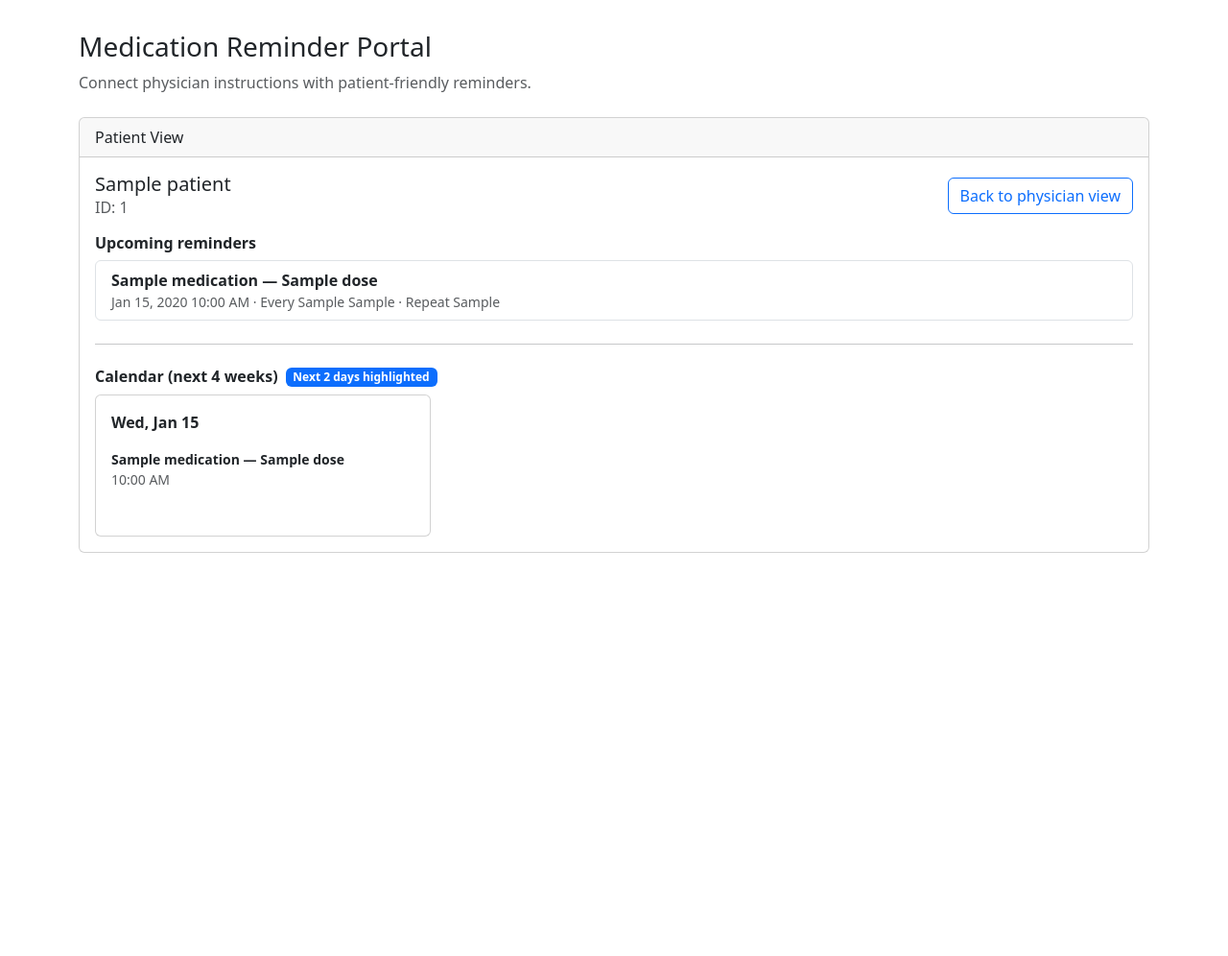
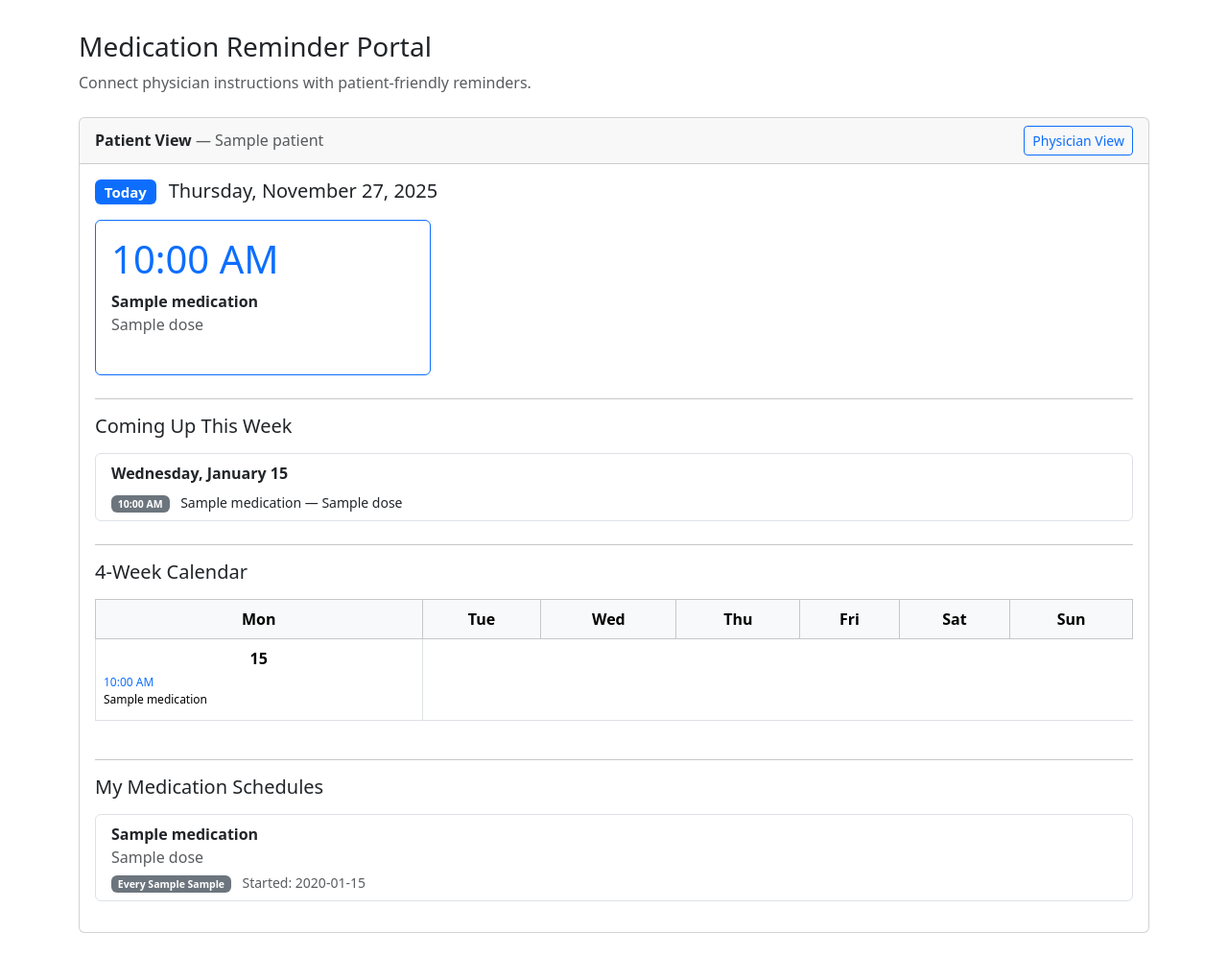
Before and after one commit to eelster/med_reminder, a Flask app: template templates/patient.html in a window 1280 px wide. Shown: the whole page at 96% size. Before the commit the page ends 576 px from the top, so only its background shows below. Run offline with Flask 3, Linux system fonts and the light colour scheme; the template is opened without the code that fills it: most values are stand-ins (such as "Sample title", 1, 10 or a date in 2020).

Commit message:
better patient view

```diff
--- a/app.py
+++ b/app.py
@@ -156,7 +156,12 @@
     patient = find_patient(patient_id)
     if not patient:
         return render_template(
-            "patient.html", patient=None, occurrences=[], calendar_days=[]
+            "patient.html",
+            patient=None,
+            todays_meds=[],
+            next_week_meds=[],
+            calendar_weeks=[],
+            schedules=[]
         )
 
     if "schedules" not in patient:
@@ -174,6 +179,7 @@
 
     occurrences.sort(key=lambda item: item["time"])
 
+    # Group occurrences by day
     occurrences_by_day: Dict[datetime.date, List[Dict]] = {}
     for occurrence in occurrences:
         occ_date = occurrence["time"].date()
@@ -181,26 +187,56 @@
             continue
         occurrences_by_day.setdefault(occ_date, []).append(occurrence)
 
-    calendar_days = []
-    for day_offset in range(28):
+    # Today's medications
+    todays_meds = sorted(
+        occurrences_by_day.get(today, []),
+        key=lambda item: item["time"]
+    )
+
+    # Next 7 days medications
+    next_week_meds = []
+    for day_offset in range(1, 8):
         day_date = today + timedelta(days=day_offset)
-        day_occurrences = sorted(
-            occurrences_by_day.get(day_date, []), key=lambda item: item["time"]
+        day_meds = sorted(
+            occurrences_by_day.get(day_date, []),
+            key=lambda item: item["time"]
         )
-        calendar_days.append(
-            {
+        if day_meds:
+            next_week_meds.append({
                 "date": day_date,
-                "items": day_occurrences,
+                "meds": day_meds
+            })
+
+    # Build calendar weeks (4 weeks, aligned to start of week)
+    # Find the Monday of the current week
+    days_since_monday = today.weekday()  # 0=Monday, 6=Sunday
+    week_start = today - timedelta(days=days_since_monday)
+
+    calendar_weeks = []
+    for week_num in range(4):
+        week = []
+        for day_num in range(7):  # Monday to Sunday
+            day_date = week_start + timedelta(days=week_num * 7 + day_num)
+            day_meds = sorted(
+                occurrences_by_day.get(day_date, []),
+                key=lambda item: item["time"]
+            )
+            week.append({
+                "date": day_date,
+                "meds": day_meds,
                 "is_today": day_date == today,
-                "is_highlight": day_date <= today + timedelta(days=1),
-            }
-        )
+                "is_past": day_date < today,
+                "is_future": day_date > end_date
+            })
+        calendar_weeks.append(week)
 
     return render_template(
         "patient.html",
         patient=patient,
-        occurrences=occurrences,
-        calendar_days=calendar_days,
+        todays_meds=todays_meds,
+        next_week_meds=next_week_meds,
+        calendar_weeks=calendar_weeks,
+        schedules=patient.get("schedules", [])
     )
 
 
--- a/templates/patient.html
+++ b/templates/patient.html
@@ -1,85 +1,163 @@
 {% extends "base.html" %}
 {% block content %}
 <div class="card">
-  <div class="card-header">
-    Patient View
+  <div class="card-header d-flex justify-content-between align-items-center">
+    <div>
+      <strong>Patient View</strong>
+      {% if patient %}
+        <span class="text-muted">— {{ patient.name }}</span>
+      {% endif %}
+    </div>
+    {% if patient %}
+      <a class="btn btn-sm btn-outline-primary" href="{{ url_for('physician', patient_id=patient.id) }}">Physician View</a>
+    {% endif %}
   </div>
   <div class="card-body">
     {% if not patient %}
-      <p class="text-muted">No patient found. Please confirm the link from your physician.</p>
+      <div class="text-center py-5">
+        <p class="text-muted mb-0">No patient found. Please confirm the link from your physician.</p>
+      </div>
     {% else %}
-      <div class="d-flex justify-content-between align-items-center mb-3">
-        <div>
-          <h5 class="mb-0">{{ patient.name }}</h5>
-          <div class="text-muted">ID: {{ patient.id }}</div>
-        </div>
-        <a class="btn btn-outline-primary" href="{{ url_for('physician', patient_id=patient.id) }}">Back to physician view</a>
-      </div>
 
-      <h6 class="fw-semibold">Upcoming reminders</h6>
-      {% if not occurrences %}
-        <p class="text-muted">No upcoming medications scheduled.</p>
-      {% else %}
-        <div class="list-group">
-          {% for occurrence in occurrences %}
-            <div class="list-group-item">
-              <div class="d-flex justify-content-between">
-                <div>
-                  <div class="fw-semibold">{{ occurrence.schedule.medication }} — {{ occurrence.schedule.dose }}</div>
-                  <div class="text-muted small">
-                    {{ occurrence.time.strftime('%b %d, %Y %I:%M %p') }}
-                    · Every {{ occurrence.schedule.frequency_value }} {{ occurrence.schedule.frequency_unit }}
-                    · Repeat {{ occurrence.schedule.repeat_mode }}
+      <!-- Today's Medications -->
+      <div class="mb-4">
+        <h5 class="mb-3">
+          <span class="badge bg-primary me-2">Today</span>
+          {{ now.strftime('%A, %B %d, %Y') }}
+        </h5>
+        {% if todays_meds %}
+          <div class="row g-3">
+            {% for med in todays_meds %}
+              <div class="col-12 col-md-6 col-lg-4">
+                <div class="card border-primary h-100">
+                  <div class="card-body">
+                    <div class="display-6 text-primary mb-2">{{ med.time.strftime('%I:%M %p') }}</div>
+                    <div class="fw-bold">{{ med.schedule.medication }}</div>
+                    <div class="text-muted">{{ med.schedule.dose }}</div>
                   </div>
                 </div>
               </div>
-            </div>
-          {% endfor %}
+            {% endfor %}
+          </div>
+        {% else %}
+          <div class="alert alert-info mb-0">
+            <i class="bi bi-info-circle me-2"></i>No medications scheduled for today.
+          </div>
+        {% endif %}
+      </div>
+
+      <hr>
+
+      <!-- Next 7 Days -->
+      <div class="mb-4">
+        <h5 class="mb-3">Coming Up This Week</h5>
+        {% if next_week_meds %}
+          <div class="list-group">
+            {% for day in next_week_meds %}
+              <div class="list-group-item">
+                <div class="fw-semibold mb-2">{{ day.date.strftime('%A, %B %d') }}</div>
+                <div class="row g-2">
+                  {% for med in day.meds %}
+                    <div class="col-12 col-sm-6 col-lg-4">
+                      <div class="small">
+                        <span class="badge bg-secondary">{{ med.time.strftime('%I:%M %p') }}</span>
+                        <span class="ms-2">{{ med.schedule.medication }} — {{ med.schedule.dose }}</span>
+                      </div>
+                    </div>
+                  {% endfor %}
+                </div>
+              </div>
+            {% endfor %}
+          </div>
+        {% else %}
+          <p class="text-muted">No medications scheduled for the next 7 days.</p>
+        {% endif %}
+      </div>
+
+      <hr>
+
+      <!-- Calendar View -->
+      <div class="mb-4">
+        <h5 class="mb-3">4-Week Calendar</h5>
+        <div class="table-responsive">
+          <table class="table table-bordered text-center">
+            <thead class="table-light">
+              <tr>
+                <th>Mon</th>
+                <th>Tue</th>
+                <th>Wed</th>
+                <th>Thu</th>
+                <th>Fri</th>
+                <th>Sat</th>
+                <th>Sun</th>
+              </tr>
+            </thead>
+            <tbody>
+              {% for week in calendar_weeks %}
+                <tr>
+                  {% for day in week %}
+                    <td class="{% if day.is_today %}table-primary{% elif day.is_past %}table-light text-muted{% endif %}" style="vertical-align: top; min-width: 100px;">
+                      <div class="fw-semibold mb-1">
+                        {{ day.date.strftime('%d') }}
+                        {% if day.is_today %}
+                          <span class="badge bg-primary" style="font-size: 0.6rem;">Today</span>
+                        {% endif %}
+                      </div>
+                      {% if day.meds %}
+                        <div class="small text-start">
+                          {% for med in day.meds %}
+                            <div class="mb-1" style="font-size: 0.75rem;">
+                              <div class="text-primary">{{ med.time.strftime('%I:%M %p') }}</div>
+                              <div class="text-truncate" title="{{ med.schedule.medication }}">{{ med.schedule.medication }}</div>
+                            </div>
+                          {% endfor %}
+                        </div>
+                      {% endif %}
+                    </td>
+                  {% endfor %}
+                </tr>
+              {% endfor %}
+            </tbody>
+          </table>
         </div>
-      {% endif %}
+      </div>
 
-      <hr class="my-4">
-      <div class="d-flex align-items-center mb-2">
-        <h6 class="fw-semibold mb-0">Calendar (next 4 weeks)</h6>
-        <span class="badge bg-primary ms-2">Next 2 days highlighted</span>
-      </div>
-      {% if not calendar_days %}
-        <p class="text-muted">No medications to display on the calendar.</p>
-      {% else %}
-        <div class="row row-cols-1 row-cols-md-2 row-cols-lg-3 g-3">
-          {% for day in calendar_days %}
-            <div class="col">
-              <div class="card h-100 {% if day.is_highlight %}border-primary shadow-sm{% endif %}">
-                <div class="card-body">
-                  <div class="d-flex justify-content-between align-items-start">
-                    <div>
-                      <div class="fw-semibold">{{ day.date.strftime('%a, %b %d') }}</div>
-                      {% if day.is_today %}
-                        <span class="badge bg-secondary mt-1">Today</span>
+      <hr>
+
+      <!-- Medication Schedules -->
+      <div class="mb-3">
+        <h5 class="mb-3">My Medication Schedules</h5>
+        {% if schedules %}
+          <div class="list-group">
+            {% for schedule in schedules %}
+              <div class="list-group-item">
+                <div class="d-flex justify-content-between align-items-start">
+                  <div class="flex-grow-1">
+                    <div class="fw-bold">{{ schedule.medication }}</div>
+                    <div class="text-muted">{{ schedule.dose }}</div>
+                    <div class="small mt-1">
+                      <span class="badge bg-secondary">Every {{ schedule.frequency_value }} {{ schedule.frequency_unit }}</span>
+                      {% if schedule.repeat_mode == 'single' %}
+                        <span class="badge bg-info">One time</span>
+                      {% elif schedule.repeat_mode == 'count' %}
+                        <span class="badge bg-info">{{ schedule.repeat_count }} times</span>
+                      {% elif schedule.repeat_mode == 'indefinite' %}
+                        <span class="badge bg-info">Ongoing</span>
+                      {% endif %}
+                      {% if schedule.start_time %}
+                        <span class="text-muted ms-2">Started: {{ schedule.start_time[:10] }}</span>
                       {% endif %}
                     </div>
-                    {% if day.is_highlight %}
-                      <span class="badge bg-primary">Next 2 days</span>
-                    {% endif %}
                   </div>
-                  {% if day['items'] %}
-                    <ul class="list-unstyled small mt-3 mb-0">
-                      {% for item in day['items'] %}
-                        <li class="mb-2">
-                          <div class="fw-semibold">{{ item.schedule.medication }} — {{ item.schedule.dose }}</div>
-                          <div class="text-muted">{{ item.time.strftime('%I:%M %p') }}</div>
-                        </li>
-                      {% endfor %}
-                    </ul>
-                  {% else %}
-                    <div class="text-muted small mt-3">No medications</div>
-                  {% endif %}
                 </div>
               </div>
-            </div>
-          {% endfor %}
-        </div>
-      {% endif %}
+            {% endfor %}
+          </div>
+        {% else %}
+          <p class="text-muted">No medication schedules found.</p>
+        {% endif %}
+      </div>
+
     {% endif %}
   </div>
 </div>
```
